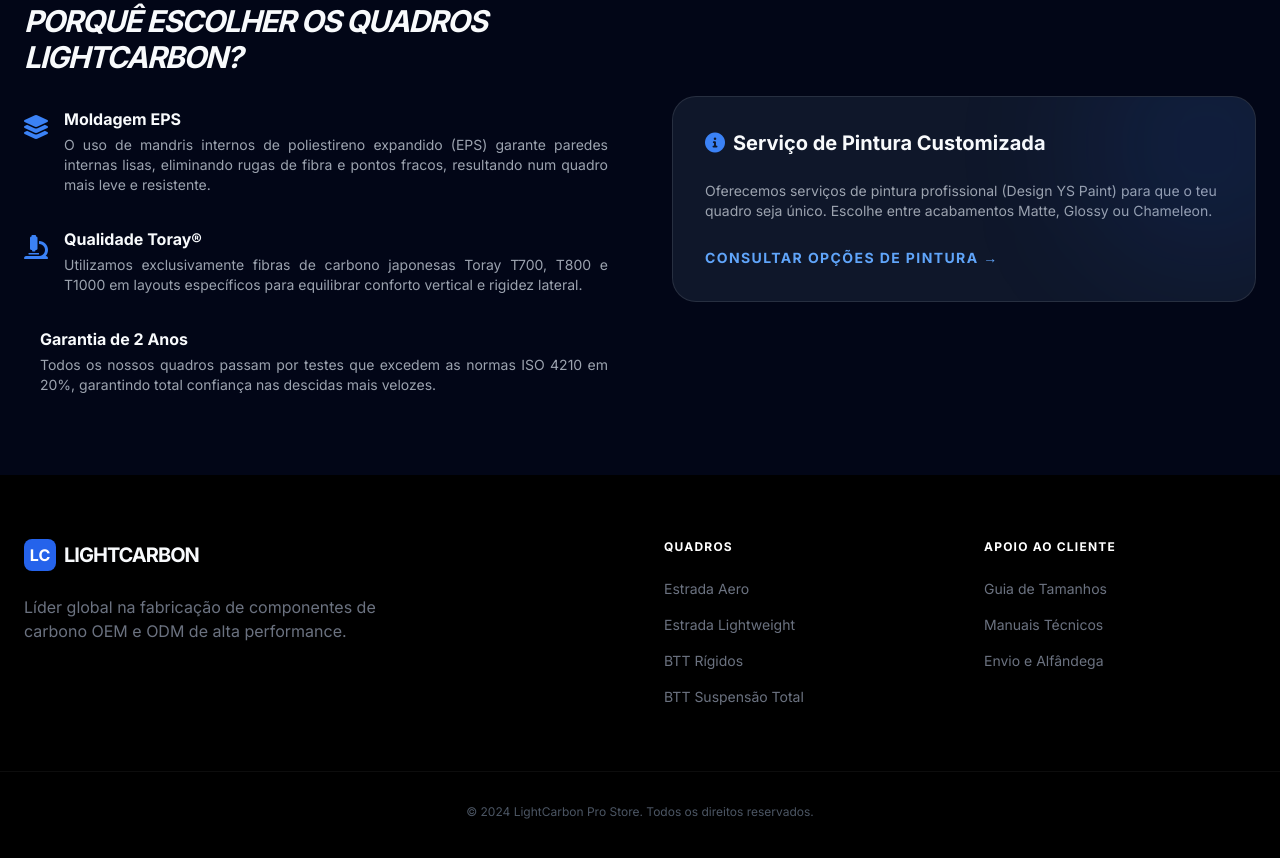
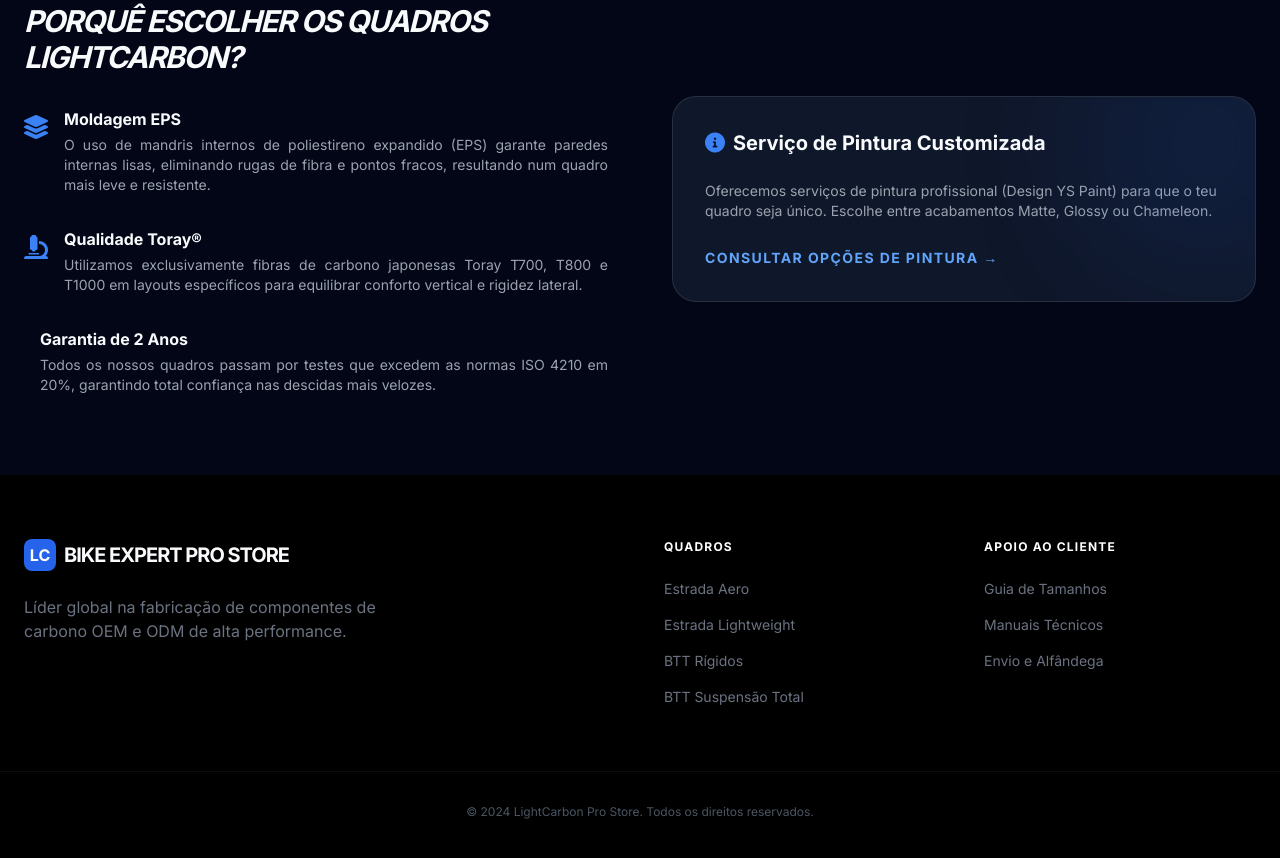
Before and after one commit to beaexpertlda/bike-shop, a plain HTML site: page quadros.html in a window 1280 px wide. Shown: the part 1777-2635 px from the top of the page. Drawn offline with nearby package versions, Linux system fonts and the light colour scheme; some icons are missing.

Commit message:
Update quadros.html

```diff
--- a/quadros.html
+++ b/quadros.html
@@ -224,7 +224,7 @@
             <div class="col-span-1 md:col-span-2">
                 <div class="flex items-center space-x-2 mb-6">
                     <div class="w-8 h-8 bg-blue-600 rounded-lg flex items-center justify-center font-bold text-white">LC</div>
-                    <span class="text-xl font-bold tracking-tighter uppercase">LightCarbon</span>
+                    <span class="text-xl font-bold tracking-tighter uppercase">Bike Expert Pro Store</span>
                 </div>
                 <p class="text-gray-500 max-w-sm mb-6">Líder global na fabricação de componentes de carbono OEM e ODM de alta performance.</p>
             </div>
```
